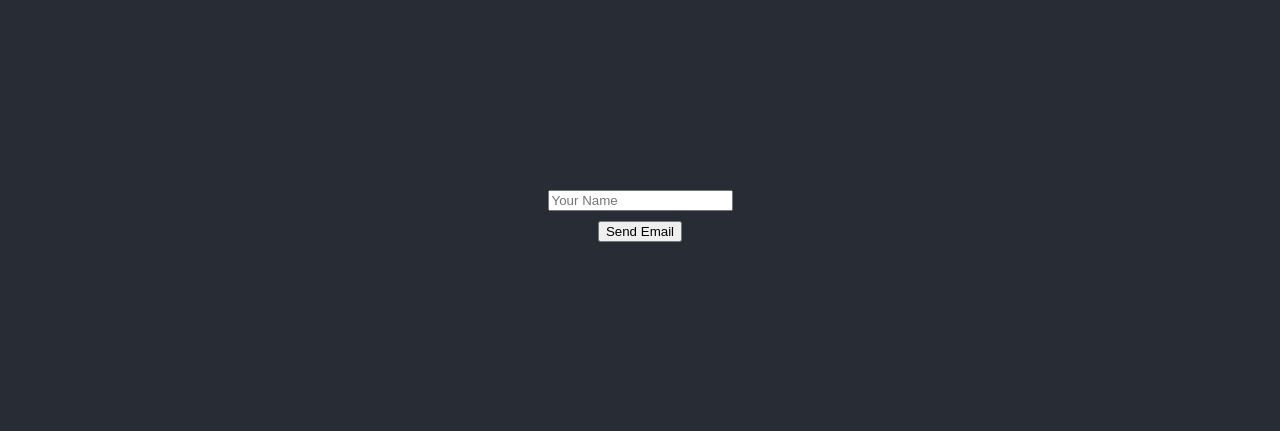
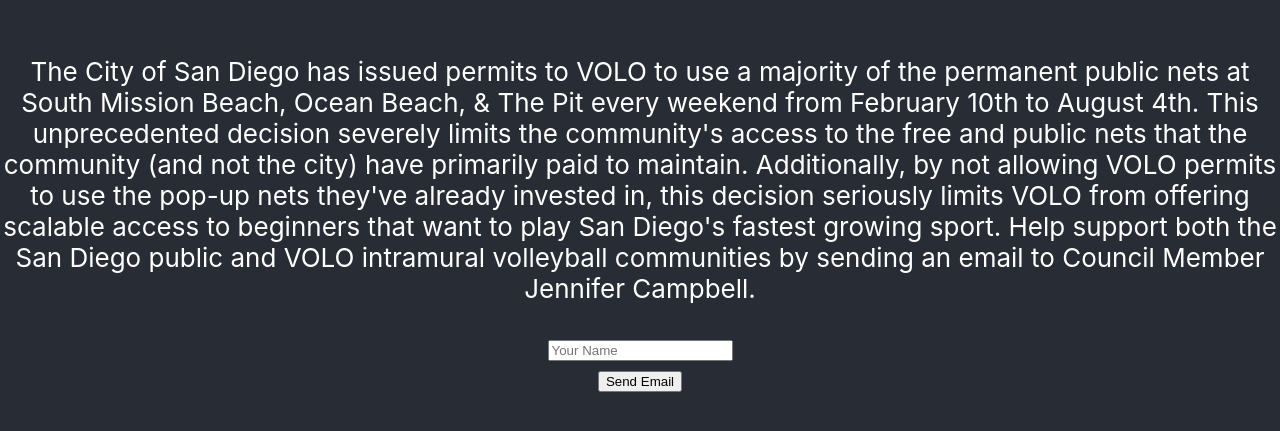
Before and after one commit to austinfennacy/austinfennacy.github.io, a React (Create React App) app: page / in a window 1280 px wide. Shown: the part 189-620 px from the top of the page. Built offline with nearby package versions, Linux system fonts and the light colour scheme.

Commit message:
:bulb: Add copy.

```diff
--- a/src/App.tsx
+++ b/src/App.tsx
@@ -36,6 +36,17 @@
     <div className="App">
       <header className="App-header">
         <div>
+          <p>
+            The City of San Diego has issued permits to VOLO to use a majority of the permanent
+            public nets at South Mission Beach, Ocean Beach, & The Pit every weekend from February
+            10th to August 4th. This unprecedented decision severely limits the community's access
+            to the free and public nets that the community (and not the city) have primarily paid to
+            maintain. Additionally, by not allowing VOLO permits to use the pop-up nets they've
+            already invested in, this decision seriously limits VOLO from offering scalable access
+            to beginners that want to play San Diego's fastest growing sport. Help support both the
+            San Diego public and VOLO intramural volleyball communities by sending an email to
+            Council Member Jennifer Campbell.
+          </p>
           <input type="text" placeholder="Your Name" value={name} onChange={handleChange} />
           <br />
           <button onClick={handleClick}>Send Email</button>
```
